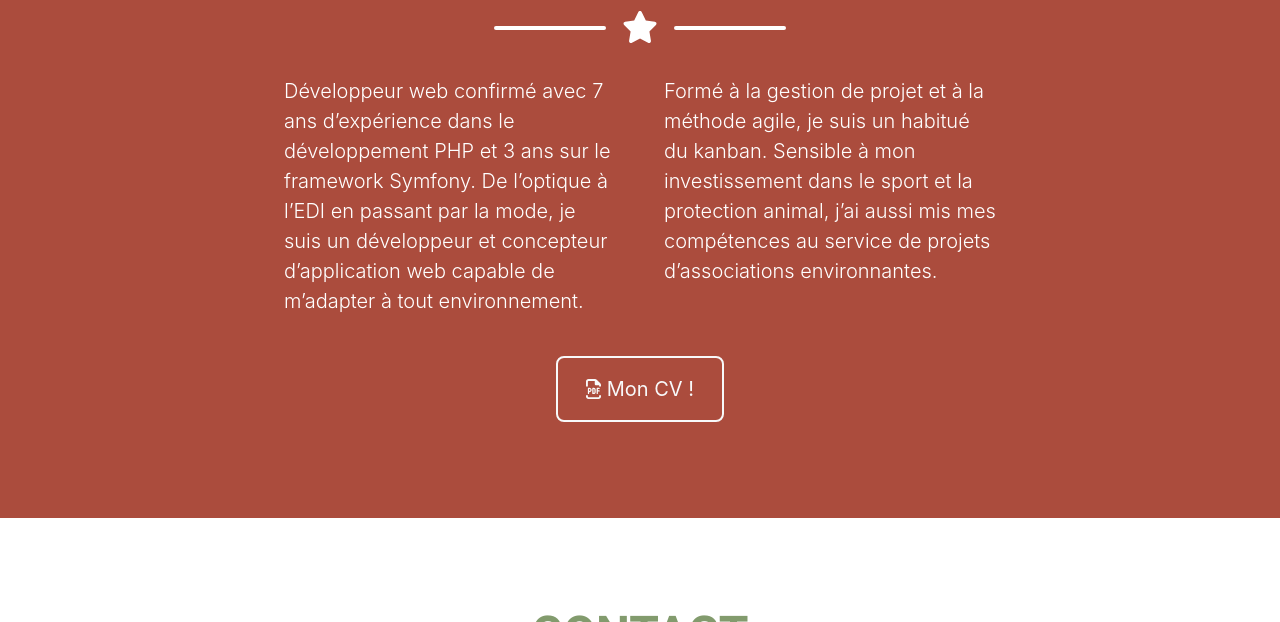
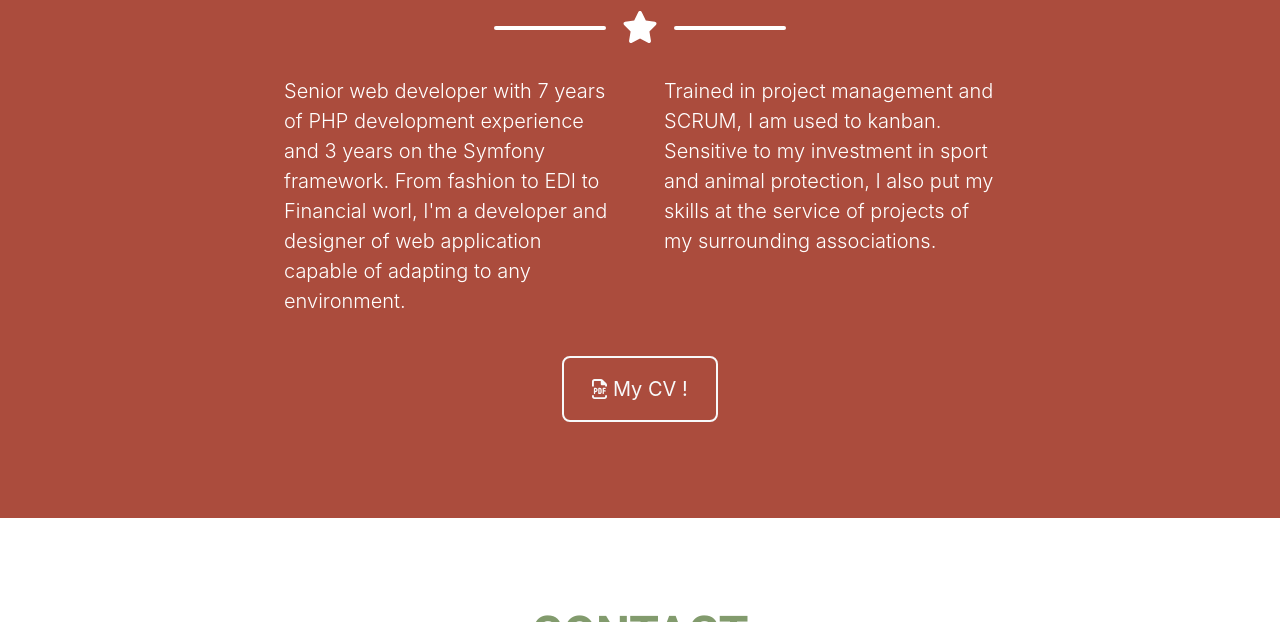
Before and after one commit to reynadan/reynadan.github.io, a plain HTML site: page index.html in a window 1280 px wide. Shown: the part 760-1382 px from the top of the page. Drawn offline with nearby package versions, Linux system fonts and the light colour scheme; a web font is replaced by a local one.

Commit message:
refactor: use english instead of french

```diff
--- a/index.html
+++ b/index.html
@@ -46,7 +46,7 @@
                     <div class="w-100 text-white">
                         <h1 class="display-3">DANIEL REYNAUD</h1>
                         <div class="typewriter">
-                            <p class="lead mb-0 font-weight-bold">Développeur</p>
+                            <p class="lead mb-0 font-weight-bold">Senior PHP developer</p>
                         </div>
                     </div>
                 </div>
@@ -57,7 +57,7 @@
             <div class="container">
                 <!-- About Section Heading-->
                 <div class="text-center">
-                    <h2 class="page-section-heading d-inline-block text-white">A PROPOS</h2>
+                    <h2 class="page-section-heading d-inline-block text-white">About</h2>
                 </div>
                 <!-- Icon Divider-->
                 <div class="divider-custom divider-light">
@@ -69,23 +69,23 @@
                     <div class="row">
                         <div class="col-lg-4 ml-auto">
                             <p class="lead">
-                                Développeur web confirmé avec <span id="yearsXp" data-start="2015"></span> ans d’expérience dans le développement PHP et 3 ans
-                                sur le framework Symfony.
-                                De l’optique à l’EDI en passant par la mode, je suis un développeur et concepteur
-                                d’application web capable de m’adapter à tout environnement.
+                                Senior web developer with <span id="yearsXp" data-start="2015"></span> years of PHP development experience and 3 years
+                                on the Symfony framework.
+                                From fashion to EDI to Financial worl, I'm a developer and designer
+                                of web application capable of adapting to any environment.
                             </p>
                         </div>
                         <div class="col-lg-4 mr-auto">
                             <p class="lead">
-                                Formé à la gestion de projet et à la méthode agile, je suis un habitué du kanban.
-                                Sensible à mon investissement dans le sport et la protection animal, j’ai aussi mis mes
-                                compétences au service de projets d’associations environnantes.
+                                Trained in project management and SCRUM, I am used to kanban.
+                                Sensitive to my investment in sport and animal protection, I also put my
+                                skills at the service of projects of my surrounding associations.
                             </p>
                         </div>
                     </div>
 
                 <div class="text-center mt-4">
-                    <a target="_blank" rel="noopener noreferrer" href="./assets/pdf/daniel_reynaud_cv_fr.pdf" class="btn btn-xl btn-outline-light" role="button"><i class="far fa-file-pdf"></i> Mon CV !</a>
+                    <a target="_blank" rel="noopener noreferrer" href="./assets/pdf/daniel_reynaud_cv_en.pdf" class="btn btn-xl btn-outline-light" role="button"><i class="far fa-file-pdf"></i> My CV !</a>
                 </div>
             </div>
         </section>
```
